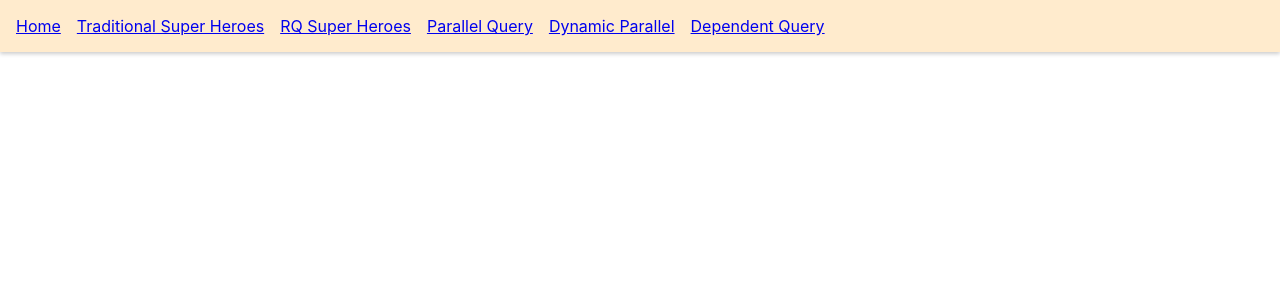
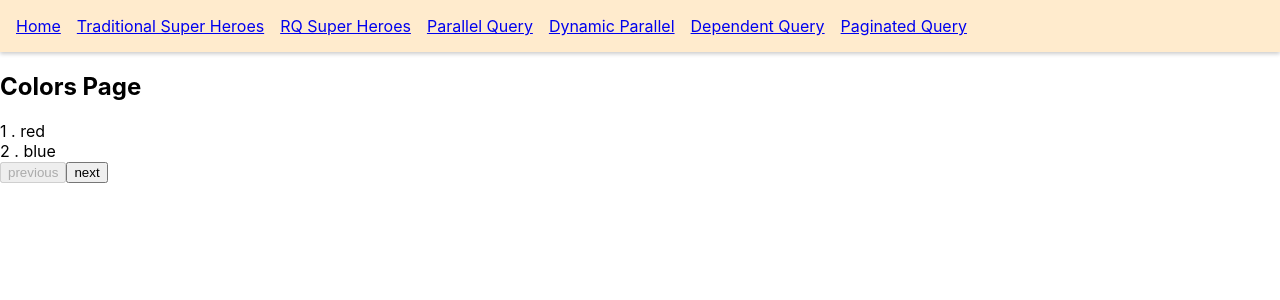
Before and after one commit to KyuubiTila/reactQuery, a React (Create React App) app: page /paginated-queries in a window 1280 px wide. Shown: the top 300 px of the page. Built offline with nearby package versions, Linux system fonts and the light colour scheme; data requests are answered from the project's data file.

Commit message:
Paginated queries page

```diff
--- a/db.json
+++ b/db.json
@@ -50,5 +50,39 @@
       "id": "page",
       "courses": ["vue", "react", "angular"]
     }
+  ],
+  "colors": [
+    {
+      "id": 1,
+      "label": "red"
+    },
+    {
+      "id": 2,
+      "label": "blue"
+    },
+    {
+      "id": 3,
+      "label": "green"
+    },
+    {
+      "id": 4,
+      "label": "yellow"
+    },
+    {
+      "id": 5,
+      "label": "black"
+    },
+    {
+      "id": 6,
+      "label": "white"
+    },
+    {
+      "id": 7,
+      "label": "orange"
+    },
+    {
+      "id": 8,
+      "label": "purple"
+    }
   ]
 }
--- /dev/null
+++ b/src/components/PaginatedQueries.page.jsx
@@ -0,0 +1,59 @@
+import { useQuery } from 'react-query';
+import axios from 'axios';
+import { useState } from 'react';
+
+const fetchColors = async (pageNumber) => {
+  const result = await axios.get(
+    `http://localhost:4000/colors?_limit=2&_page=${pageNumber}`
+  );
+  return result.data;
+};
+
+export const PaginatedQueries = () => {
+  const [pageNumber, setPageNumber] = useState(1);
+  const { data, isLoading, isError, error, isFetching } = useQuery(
+    ['colors', pageNumber],
+    () => fetchColors(pageNumber),
+    {
+      keepPreviousData: true,
+    }
+  );
+
+  if (isLoading) {
+    return <div>Loading...</div>;
+  }
+
+  if (isError) {
+    return <div>{error.message}</div>;
+  }
+
+  return (
+    <>
+      <div>
+        <h2>Colors Page</h2>
+        {data.map((color) => {
+          return (
+            <div key={color.id}>
+              {color.id} . {color.label}
+            </div>
+          );
+        })}
+      </div>
+      <div>
+        <button
+          onClick={() => setPageNumber((page) => page - 1)}
+          disabled={pageNumber === 1}
+        >
+          previous
+        </button>
+        <button
+          onClick={() => setPageNumber((page) => page + 1)}
+          disabled={pageNumber === 4}
+        >
+          next
+        </button>
+      </div>
+      {isFetching && 'loading'}
+    </>
+  );
+};
--- a/src/routes/AllRoutes.js
+++ b/src/routes/AllRoutes.js
@@ -2,6 +2,7 @@ import { Routes, Route } from 'react-router-dom';
 import { DependentQueriesPage } from '../components/DependentQueries.page';
 import { DynamicParallelPage } from '../components/DynamicParallel.page';
 import { HomePage } from '../components/HomePage';
+import { PaginatedQueries } from '../components/PaginatedQueries.page';
 import { ParallelQueryPage } from '../components/Parallel';
 import { RQsuperHeroPage } from '../components/RQSuperHero.page';
 import { RQSuperHeroesPage } from '../components/RQSuperHeroes.page';
@@ -24,6 +25,7 @@ export const AllRoutes = () => {
           path="/dependentQueries"
           element={<DependentQueriesPage email="page@gmail.com" />}
         />
+        <Route path="/paginated-queries" element={<PaginatedQueries />} />
       </Routes>
     </>
   );
--- a/src/wrappers/Header.js
+++ b/src/wrappers/Header.js
@@ -22,6 +22,9 @@ export const Header = () => {
         <li>
           <Link to="/dependentQueries">Dependent Query </Link>
         </li>
+        <li>
+          <Link to="/paginated-queries">Paginated Query </Link>
+        </li>
       </ul>
     </nav>
   );
```
